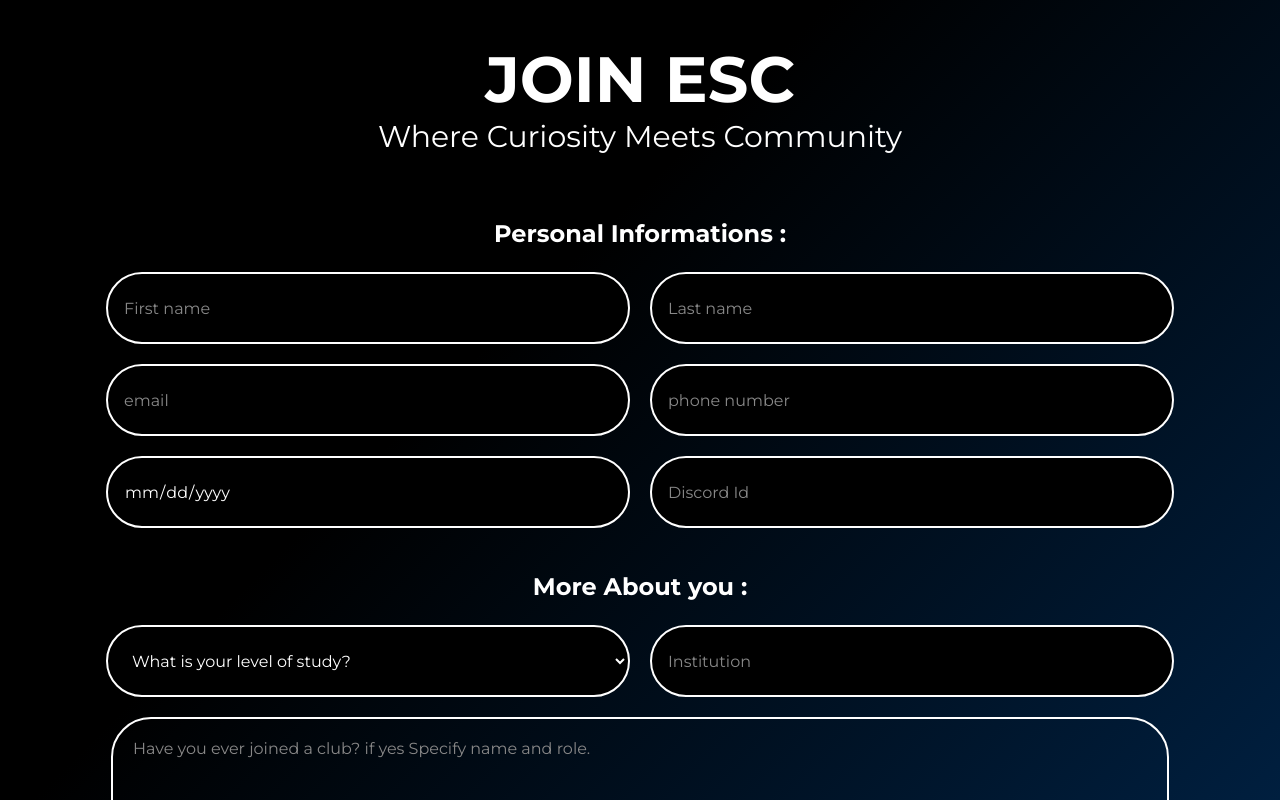
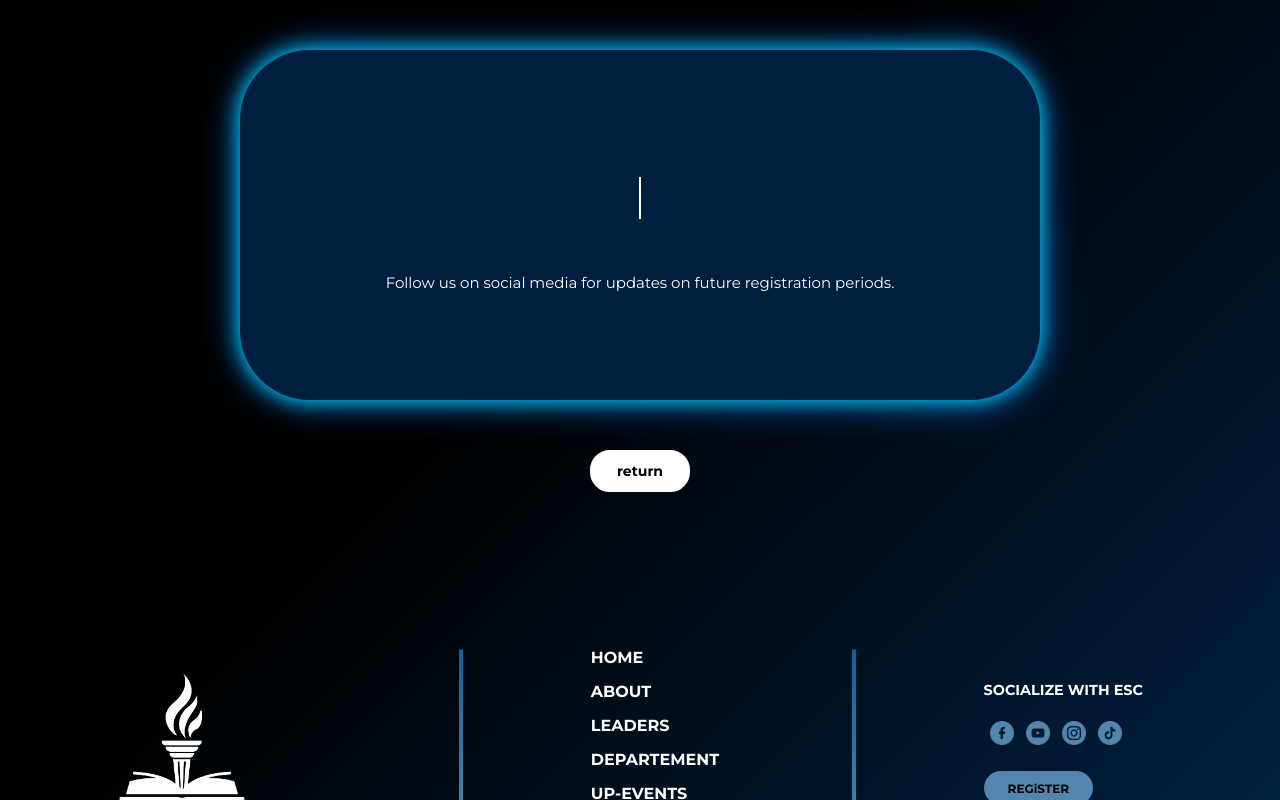
Before and after one commit to roudj245/register, a React (Create React App) app: page / in a window 1280 px wide. Built offline with nearby package versions, Linux system fonts and the light colour scheme.

Commit message:
lilililili

```diff
--- a/src/App.js
+++ b/src/App.js
@@ -6,7 +6,7 @@ import Register from './register.js'
 function App() {
   return (
     <div className="App">
-      <Register/>
+      <Closed/>
       <Footer/>
 
     </div>
```
